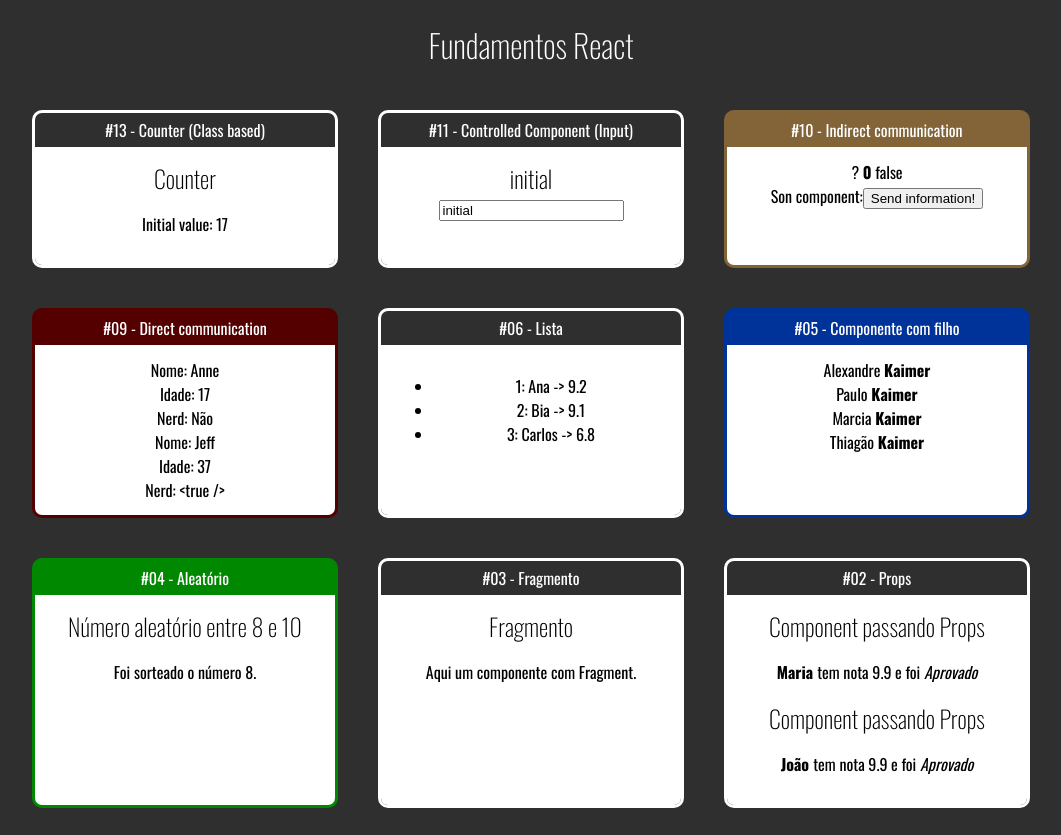
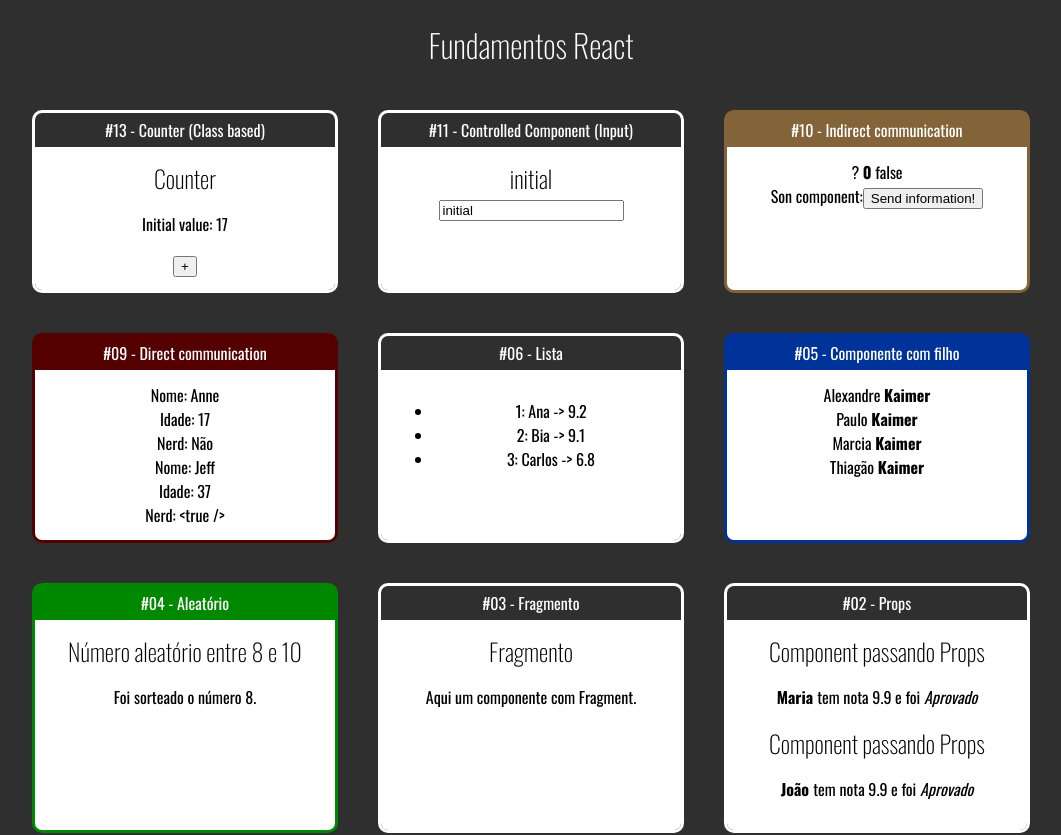
Before and after one commit to alekaimer/fundamentos-react, a React (Create React App) app: page / in a window 1280 px wide. Shown: the top 835 px of the page, without its empty margins (109-1170 px from the left). Built offline with nearby package versions, Linux system fonts and the light colour scheme.

Commit message:
add state modifier - by button

```diff
--- a/src/components/counter/Counter.jsx
+++ b/src/components/counter/Counter.jsx
@@ -14,11 +14,18 @@ export default class Counter extends React.Component {
     number: this.props.initialNumber
   }
 
+  inc = () => {
+    this.setState({
+      number: this.state.number + 1
+    })
+  }
+
   render() {
     return (
       <div>
         <h2>Counter</h2>
         <p>Initial value: {this.state.number}</p>
+        <button onClick={this.inc}>+</button>
       </div>
     )
   }
```
